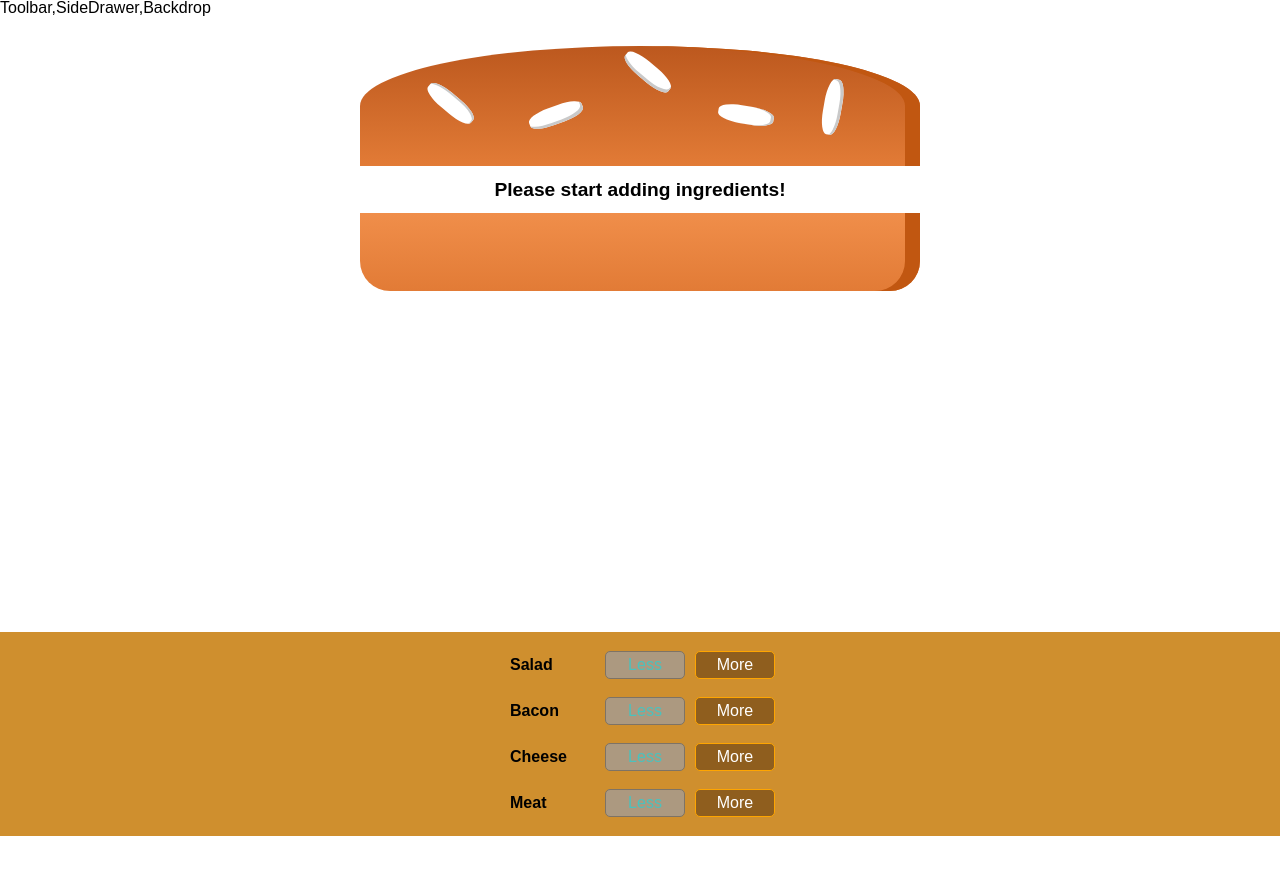
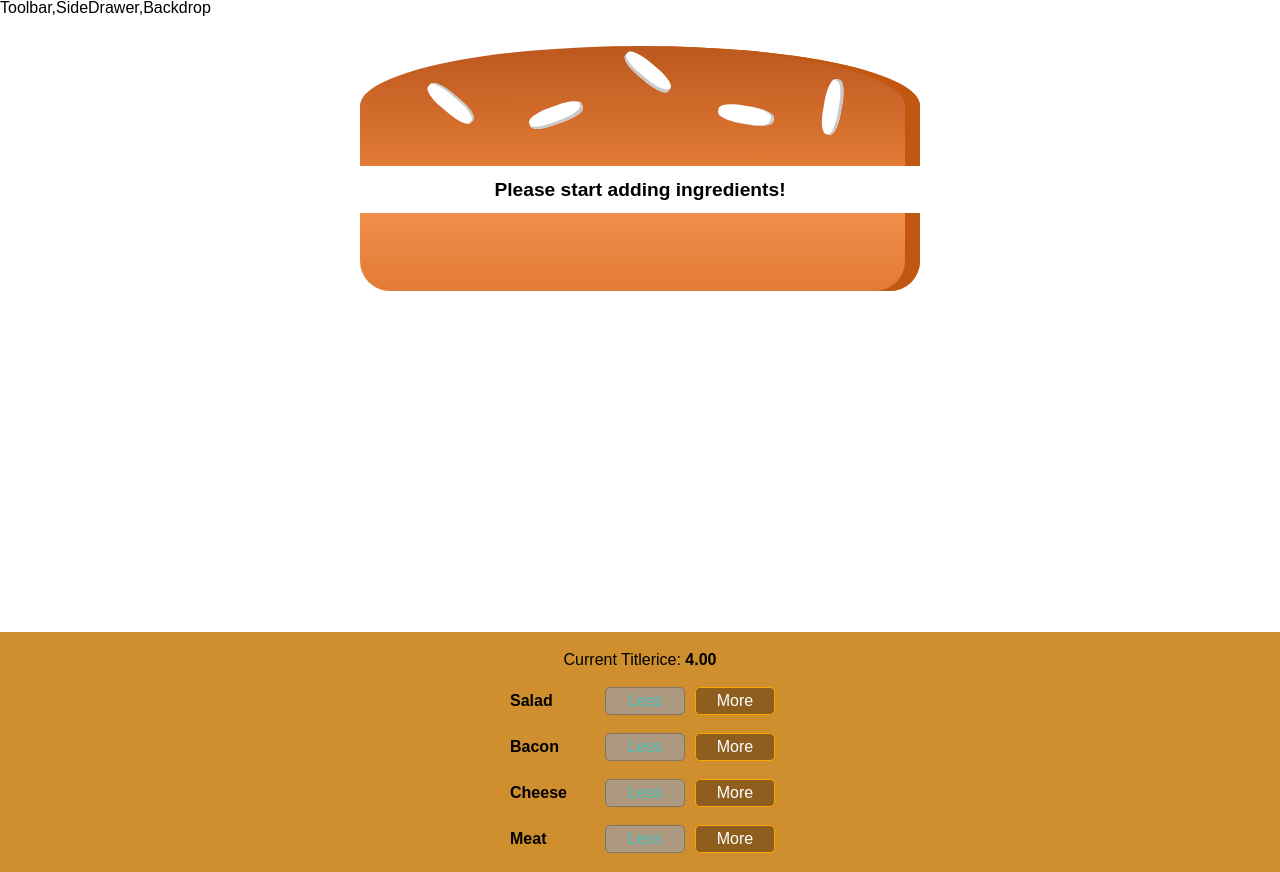
Before and after one commit to LudmilaSchlegelova/react-burger-order, a React (Create React App) app: page / in a window 1280 px wide. Before the commit the page ends 836 px from the top, so only its background shows below. Built offline with nearby package versions, Linux system fonts and the light colour scheme; a web font is replaced by a local one.

Commit message:
feat: adding price option

```diff
--- a/src/components/Burger/BuildControls/index.jsx
+++ b/src/components/Burger/BuildControls/index.jsx
@@ -13,6 +13,14 @@ const Wrapper = styled.div`
 	padding: 10px 0;
 `
 
+const Title = styled.p`
+	padding: 10px 0;
+`
+
+const Strong = styled.strong`
+	font-weight: bold;
+`
+
 const controls = [
 	{ label: 'Salad', type: 'salad' },
 	{ label: 'Bacon', type: 'bacon' },
@@ -24,6 +32,9 @@ const BuildControls = props => {
 	console.log(props.disabled)
 	return (
 		<Wrapper>
+			<Title>
+				Current Titlerice: <Strong>{props.price.toFixed(2)}</Strong>
+			</Title>
 			{controls.map(item => (
 				<BuildControl
 					label={item.label}
--- a/src/containers/BurgerBuilder/index.jsx
+++ b/src/containers/BurgerBuilder/index.jsx
@@ -54,6 +54,7 @@ class BurgerBuilder extends Component {
 			<Auth>
 				<Burger ingredients={this.state.ingredients} />
 				<BuildControls
+					price={this.state.totalPrice}
 					disabled={disabledInfo}
 					addedIngredients={this.addIngredientHandler}
 					deletedIngredients={this.removeIngredienthandler}
```
